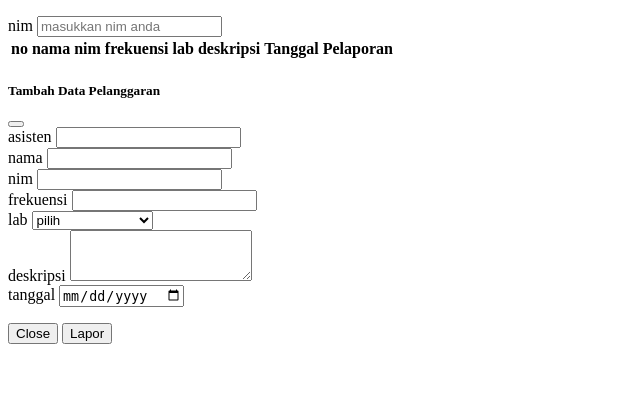
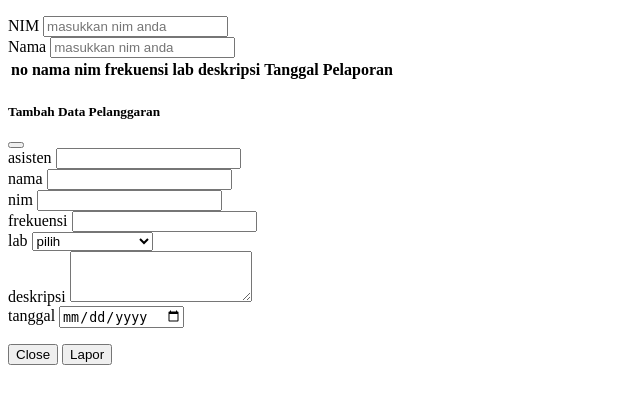
Before and after one commit to ICLabs-Fikom-UMI/ProTechLab-Sistem-Pelanggaran-Praktikan, a PHP site: page /ProTechLab-Sistem-Pelanggaran-Praktikan/view/menu/lihat.php in a window 1280 px wide. Shown: the part 137-541 px from the top of the page, without its empty margins (0-640 px from the left). Run offline with PHP 8.4, Linux system fonts and the light colour scheme; the template is opened without the code that fills it, so the values that code supplies are empty; some libraries are stand-ins or nearby versions.

Commit message:
update view tampilan menu

```diff
--- a/app/view/menu/index.php
+++ b/app/view/menu/index.php
@@ -20,7 +20,7 @@
 
 
         <!-- isi konten -->
-        <div class="col py-3 bg-white opacity-75">
+        <div class="col py-3 bg-white ">
 
         </div>
     </div>
--- a/app/view/menu/lihat.php
+++ b/app/view/menu/lihat.php
@@ -20,12 +20,18 @@
 
 
         <!-- isi konten -->
-        <div class="col py-3 bg-light text-light">
-                <div class="mb-3 d-flex align-items-center justify-content-center">
-                <label for="exampleFormControlInput1" class="form-label">nim</label>
+        <div class="col py-3 bg-light ">
+
+                <div class="mb-3 d-flex align-items-center justify-content-center mt-5 col-6">
+                <label for="exampleFormControlInput1" class="form-label">NIM</label>
                 <input type="email" class="form-control" id="exampleFormControlInput1" placeholder="masukkan nim anda">
                 </div>
-        <table class="table">
+
+                <div class="mb-3 d-flex align-items-center justify-content-center mt-3 col-6">
+                <label for="exampleFormControlInput1" class="form-label">Nama</label>
+                <input type="email" class="form-control" id="exampleFormControlInput1" placeholder="masukkan nim anda">
+                </div>
+        <table class="table mt-5">
                     <thead>
                         <tr>
                         <th scope="col">no</th>
```
